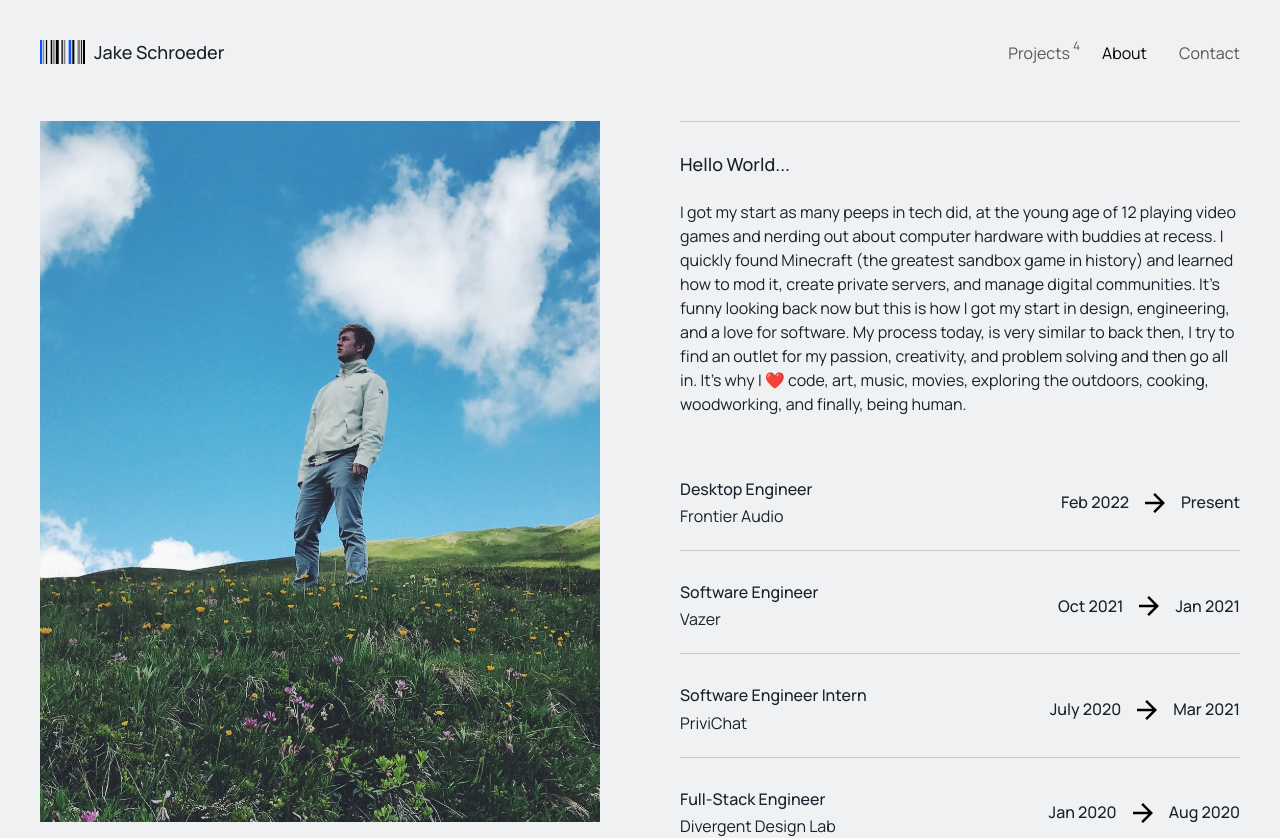
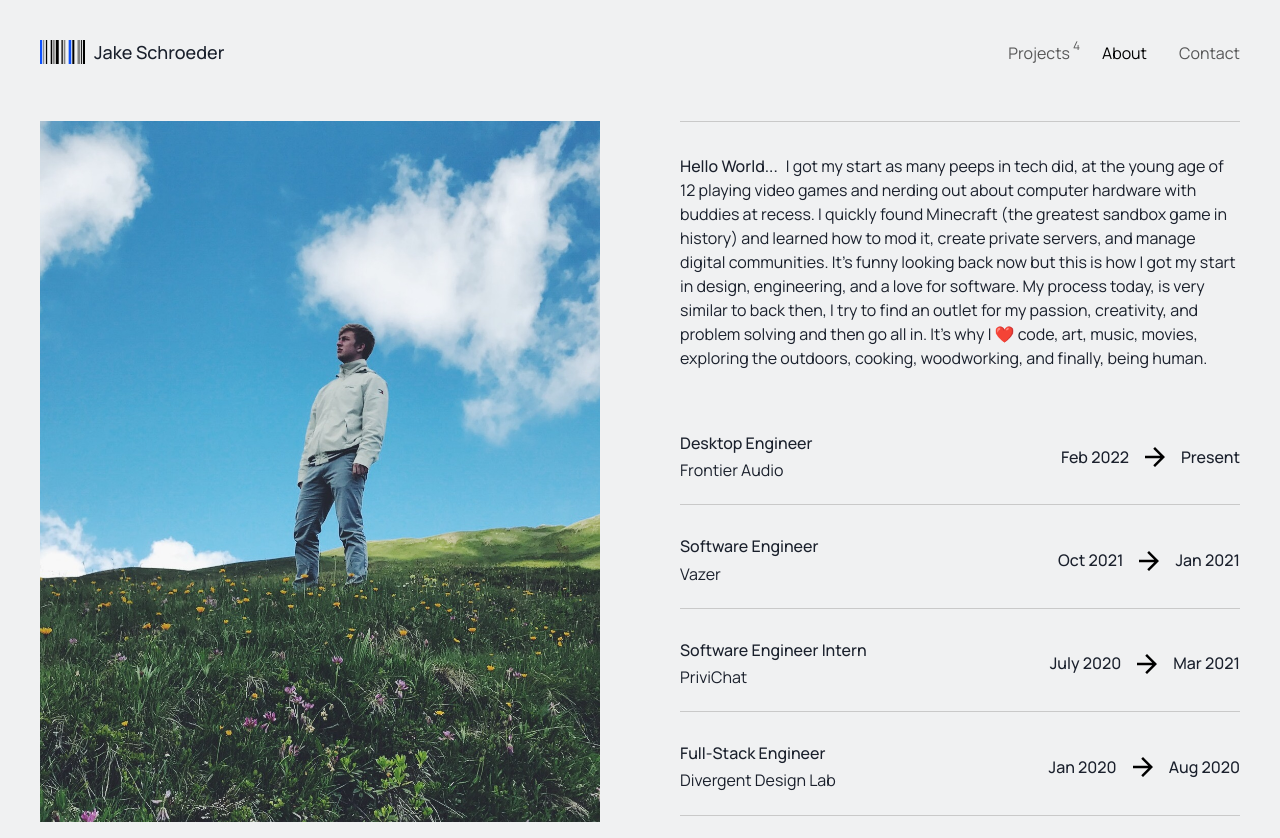
Before and after one commit to JakeSchroeder/jakethefirst.com, a Next.js app: page /about in a window 1280 px wide. Shown: the top 838 px of the page. Built offline with nearby package versions, Linux system fonts and the light colour scheme.

Commit message:
updated about page

```diff
--- a/pages/about.tsx
+++ b/pages/about.tsx
@@ -85,7 +85,7 @@ const About: FC = () => {
             alignItems="flex-start"
           >
             <Box pb="8" borderBottom={{ base: "1px", md: 0 }} borderColor="border">
-              <SlideFade
+              {/* <SlideFade
                 style={{ width: "100%" }}
                 in={true}
                 offsetY="20px"
@@ -99,7 +99,7 @@ const About: FC = () => {
                 <Heading as="h1" fontSize="lg" fontWeight="medium" pb="6">
                   Hello World...
                 </Heading>
-              </SlideFade>
+              </SlideFade> */}
               <SlideFade
                 style={{ width: "100%" }}
                 in={true}
@@ -112,6 +112,9 @@ const About: FC = () => {
                 }}
               >
                 <Text fontSize="md">
+                  <Box as="span" fontWeight="medium" mr="2">
+                    Hello World...
+                  </Box>
                   I got my start as many peeps in tech did, at the young age of 12 playing video games and nerding out
                   about computer hardware with buddies at recess. I quickly found Minecraft (the greatest sandbox game
                   in history) and learned how to mod it, create private servers, and manage digital communities.
```
